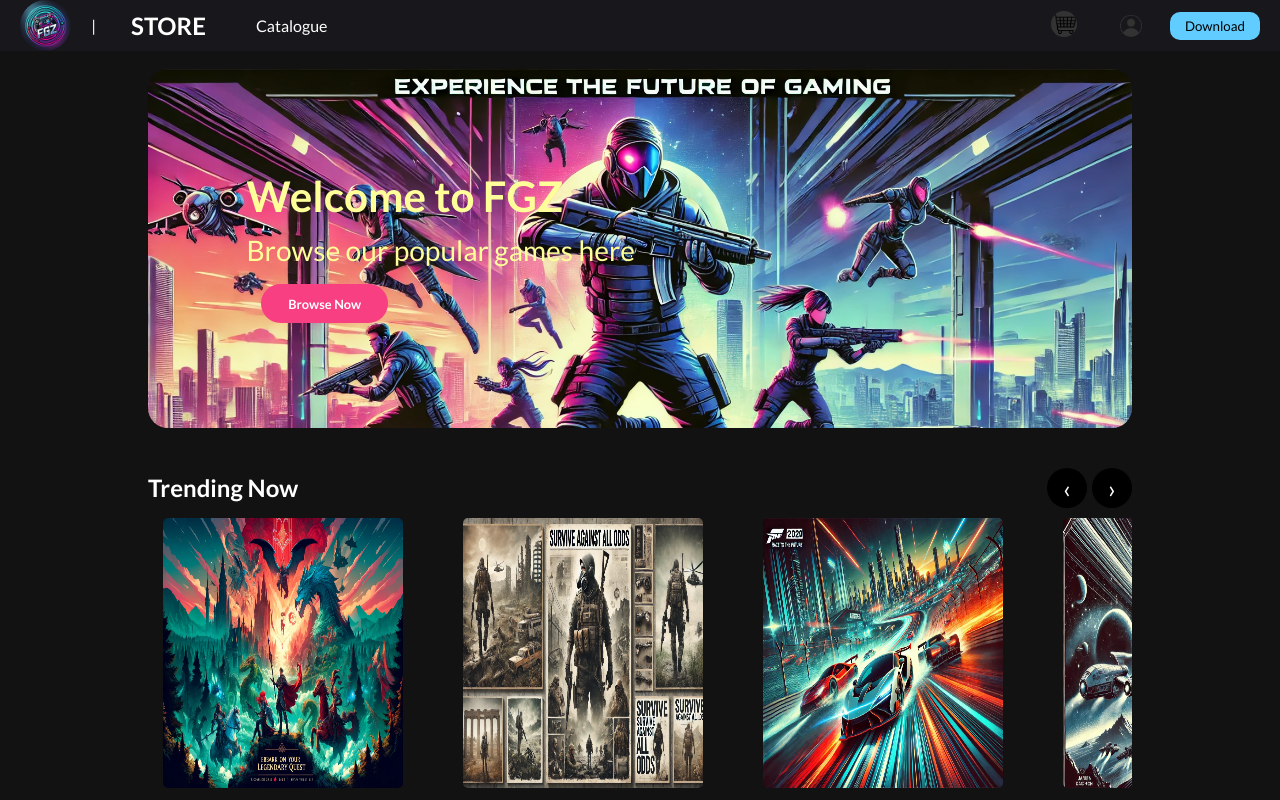
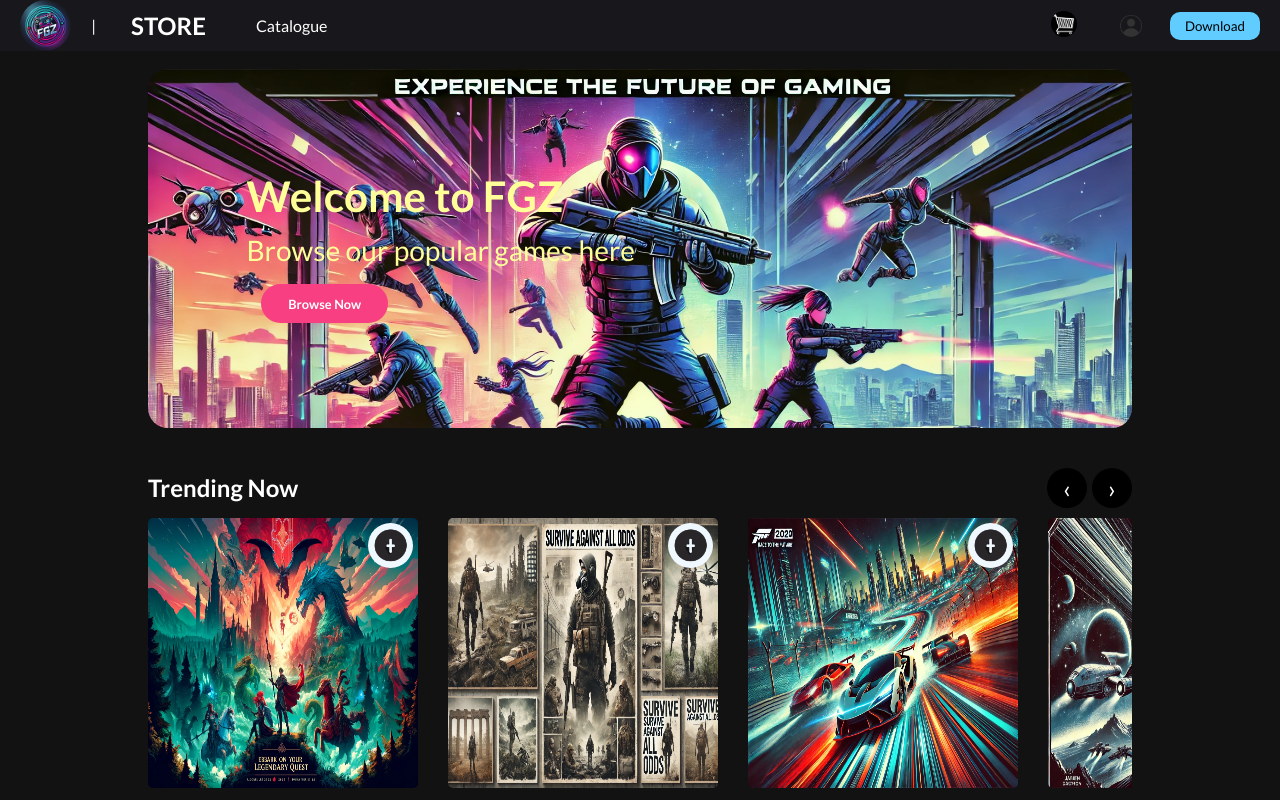
Before and after one commit to PhamHoaiTan/Single-Page, a React (Create React App) app in the folder web-game/: page / in a window 1280 px wide. Shown: the top 800 px of the page. Built offline with nearby package versions, Linux system fonts and the light colour scheme.

Commit message:
add icon

```diff
--- a/web-game/src/App.css
+++ b/web-game/src/App.css
@@ -2,7 +2,6 @@
 
 
 body {
-  font-family: Arial, sans-serif;
   background-color: #121212;
   color: #FFF;
   margin: 0;
@@ -26,6 +25,7 @@ a{
   border-radius: 5px;
   width: 100%;
   height: 270px;
+
 }
 .game h3, .game p {
   margin: 10px 0;
--- a/web-game/src/assets/assets.js
+++ b/web-game/src/assets/assets.js
@@ -10,6 +10,7 @@ import cart from './cart.png'
 import add_icon from './add_icon.png'
 import plus from './plus.png'
 import cross_icon from './cross_icon.png'
+import tick from './tick.png'
 export const assets = {
     logo,
     account,
@@ -22,5 +23,6 @@ export const assets = {
     cart,
     add_icon,
     plus,
-    cross_icon
+    cross_icon,
+    tick
 }
--- a/web-game/src/components/GameItems/ALL GAME/Gene.jsx
+++ b/web-game/src/components/GameItems/ALL GAME/Gene.jsx
@@ -6,7 +6,6 @@ const Gene = () => {
     const myDivRef = useRef(null);
     const [currentIndex, setCurrentIndex] = useState(0);
     const [itemWidth, setItemWidth] = useState(0);
-    console.log(currentIndex,setItemWidth);
 
     useEffect(() => {
       const items = document.querySelectorAll('.game');
@@ -14,12 +13,9 @@ const Gene = () => {
         setItemWidth(items[0].offsetWidth + 60);
       }
     }, []);
-
-
     const handleNext = () => {
         setCurrentIndex(currentIndex + 1);
     };
-
     const handlePrev = () => {
       if (currentIndex > 0) {
         setCurrentIndex(currentIndex - 1);
--- a/web-game/src/components/GameItems/ALL GAME/Trending.jsx
+++ b/web-game/src/components/GameItems/ALL GAME/Trending.jsx
@@ -7,28 +7,26 @@ const Trending = () => {
     const myDivRef = useRef(null);
     const [currentIndex, setCurrentIndex] = useState(0);
     const [itemWidth, setItemWidth] = useState(0);
-    console.log(currentIndex,setItemWidth);
-
+    const [itemCount,setItemCount] = useState(0);
+    useEffect(()=>{
+      console.log(itemCount)
+    },itemCount)
     useEffect(() => {
       const items = document.querySelectorAll('.game');
       if (items.length > 0) {
         setItemWidth(items[0].offsetWidth + 60);
       }
     }, []);
-
-
     const handleNext = () => {
         setCurrentIndex(currentIndex + 1);
     };
-
     const handlePrev = () => {
       if (currentIndex > 0) {
         setCurrentIndex(currentIndex - 1);
       }
     };
-
     useEffect(() => {
-      myDivRef.current.style.transform = `translateX(-${currentIndex * 4 * itemWidth}px)`;
+      myDivRef.current.style.transform = `translateX(-${currentIndex * 5 * itemWidth}px)`;
     }, [currentIndex, itemWidth]);
   return (
     <section className="trending">
@@ -42,20 +40,21 @@ const Trending = () => {
     <div className="text"  ref={myDivRef}>
     <div className="games">
       {games.map((game) => (
-        <Link to={`/product/${game.id}`}>
         <div key={game.id} className="game">
           <div className="game-img">
+          <div className="add-icon">
+          {!currentIndex?<img src={assets.plus} onClick={prev=>setItemCount(prev+1)} alt=""/>
+            :<></>
+          }</div>
           <img src={game.image} alt={game.name} />
-          <div className="add-icon">
-            <img src={assets.plus} alt=""/>
-            </div>
           </div>
+          <Link to={`/product/${game.id}`}>
           <p>Base game</p>
           <h4>{game.name}</h4>
           <p>{game.price}</p>
           <p>{game.genre}</p>
+          </Link>
           </div>
-          </Link>
       ))}
       </div>
       </div>
--- a/web-game/src/components/GameItems/GameItems.css
+++ b/web-game/src/components/GameItems/GameItems.css
@@ -12,8 +12,6 @@
     overflow: hidden;
     margin: 40px auto;
 }
-
-
 /* Add icon */
 .add-icon{
     position: absolute;
@@ -23,17 +21,13 @@
     top:2%;
     right: 2%;
     border-radius: 50%;
-    display: none;
+    cursor: pointer;
 }
 .add-icon img{
     width: 100%;
     height: 100%;
     object-fit: cover;
 }
-.add-icon img:hover {
-    display: block;
-}
-
 .game-img{
     position: relative;
 }
```
Also changed, not shown: web-game/src/assets/cart.png, web-game/src/assets/tick.png (added).
